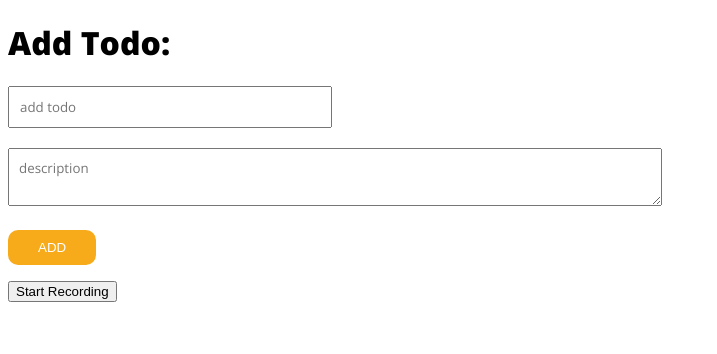
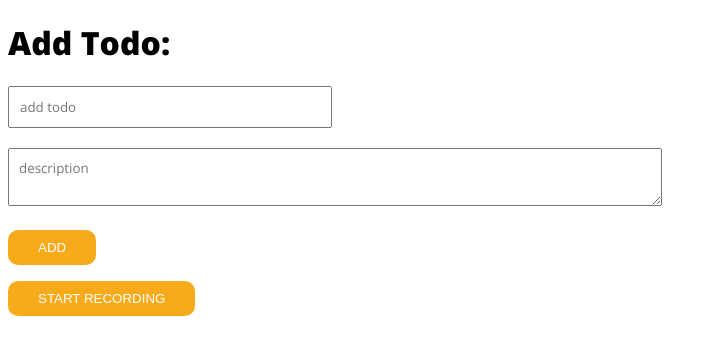
Before and after one commit to nicangeli/todo, a React app: page / in a window 1280 px wide. Shown: the top 354 px of the page, without its empty margins (0-717 px from the left). Built offline with nearby package versions, Linux system fonts and the light colour scheme.

Commit message:
style button group

```diff
--- /dev/null
+++ b/src/components/atoms/ButtonGroup.js
@@ -0,0 +1,18 @@
+import styled from 'styled-components'
+import SubmitButton from './SubmitButton'
+
+const ButtonGroup = styled.div`
+  ${SubmitButton} {
+    border-radius: 0;
+  }
+  ${SubmitButton}:first-of-type {
+    border-top-left-radius: 10px;
+    border-bottom-left-radius: 10px;
+  }
+  ${SubmitButton}:last-of-type {
+    border-top-right-radius: 10px;
+    border-bottom-right-radius: 10px;
+  }
+`
+
+export default ButtonGroup
--- a/src/components/atoms/SubmitButton.js
+++ b/src/components/atoms/SubmitButton.js
@@ -8,6 +8,10 @@ const SubmitButton = styled.button`
   border-radius: 10px;
   text-transform: uppercase;
   cursor: pointer;
+
+  &:hover {
+    opacity: 0.8;
+  }
 `
 
 export default SubmitButton
--- a/src/components/atoms/index.js
+++ b/src/components/atoms/index.js
@@ -1,6 +1,14 @@
 import Title from './Title'
 import SubmitButton from './SubmitButton'
 import CancelButton from './CancelButton'
+import ButtonGroup from './ButtonGroup'
 import { FormInput, FormTextArea } from './Inputs'
 
-export { Title, SubmitButton, FormInput, FormTextArea, CancelButton }
+export {
+  Title,
+  SubmitButton,
+  FormInput,
+  FormTextArea,
+  CancelButton,
+  ButtonGroup,
+}
--- a/src/features/recording/RecordingControls.js
+++ b/src/features/recording/RecordingControls.js
@@ -1,5 +1,6 @@
 import React from 'react'
 import { connect } from 'react-redux'
+import styled from 'styled-components'
 
 import {
   startRecordingClicked,
@@ -7,6 +8,8 @@ import {
   playRecordingClicked,
   clearRecording,
 } from './recordingSlice'
+
+import { SubmitButton, ButtonGroup } from '../../components/atoms'
 
 const RecordingControls = ({
   isRecording,
@@ -19,19 +22,27 @@ const RecordingControls = ({
 }) => {
   const canPlayRecording = hasRecordings && !isRecording && !isPlaying
   return (
-    <>
+    <ButtonGroup>
       {isRecording ? (
-        <button onClick={() => stopRecording()}>Stop Recording</button>
+        <SubmitButton onClick={() => stopRecording()}>
+          Stop Recording
+        </SubmitButton>
       ) : (
-        <button onClick={() => startRecordingClicked()}>Start Recording</button>
+        <SubmitButton onClick={() => startRecordingClicked()}>
+          Start Recording
+        </SubmitButton>
       )}
       {canPlayRecording && (
         <>
-          <button onClick={() => playRecordingClicked()}>Play Recording</button>
-          <button onClick={() => clearRecording()}>Clear Recording</button>
+          <SubmitButton onClick={() => playRecordingClicked()}>
+            Play Recording
+          </SubmitButton>
+          <SubmitButton onClick={() => clearRecording()}>
+            Clear Recording
+          </SubmitButton>
         </>
       )}
-    </>
+    </ButtonGroup>
   )
 }
 const mapStateToProps = (state) => ({
```
